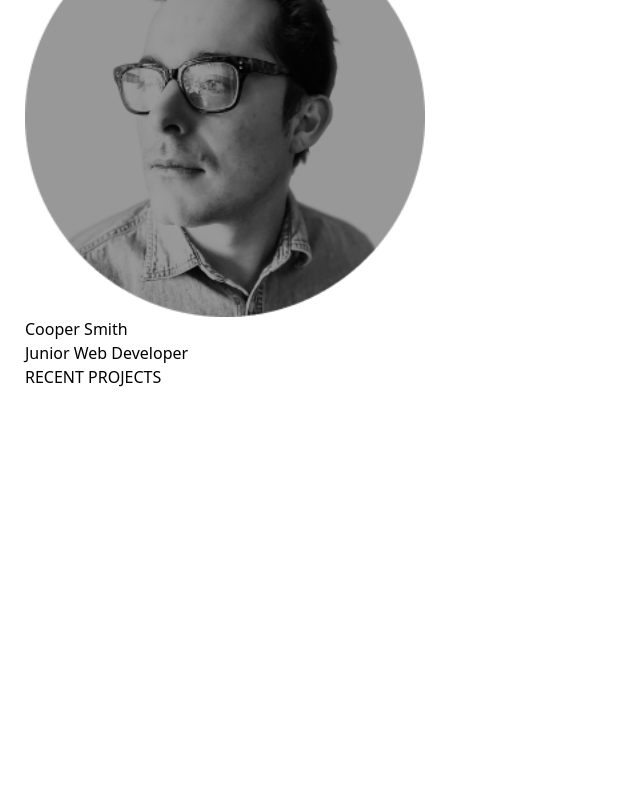
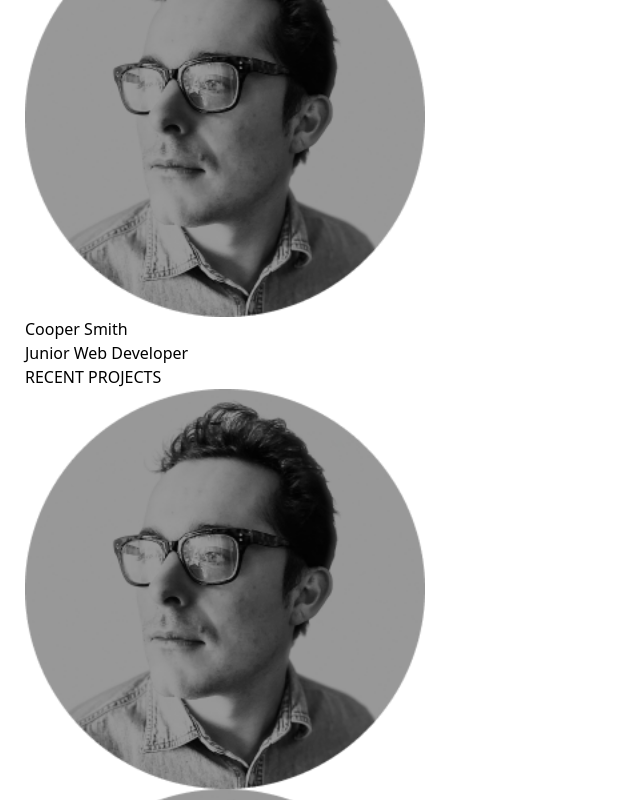
Before and after one commit to cssmith134/thecssmith.com, a React (Vite) app: page / in a window 1280 px wide. Shown: the part 300-1100 px from the top of the page, without its empty margins (0-640 px from the left). Before the commit the page ends 800 px from the top, so only its background shows below. Built offline with nearby package versions, Linux system fonts and the light colour scheme.

Commit message:
potential placements for projects

```diff
--- a/src/components/Header.tsx
+++ b/src/components/Header.tsx
@@ -1,10 +1,10 @@
 import Navigation from './Navigation'
-
+import { Link } from 'react-router-dom';
 const Header = () => {
     return (
         <header className='flex justify-between flex-col md:flex-row'>
-            <div>
-                <h1 className='font-roboto text-xl'>COOPER SMITH</h1>
+            <div >
+               <Link to="/"><h1 className='font-roboto text-xl'>COOPER SMITH</h1></Link>
             </div>
             <div>
                 <Navigation />
--- a/src/pages/Home.tsx
+++ b/src/pages/Home.tsx
@@ -32,6 +32,15 @@ const Home = () => {
                             RECENT PROJECTS
                         </h1>
                     </div>
+                    <div>
+                    <div className="flex auto max-h-fit justify-between gap-x-20 flex-col lg:flex-row">
+                        {/* placeholders for now */}
+                    <img src="/bio-photo1.png" width="400" height="400" alt=""  />
+                    <img src="/bio-photo1.png" width="400" height="400" alt=""  />
+                    <img src="/bio-photo1.png" width="400" height="400" alt=""  />
+                    <img src="/bio-photo1.png" width="400" height="400" alt=""  />
+                    </div>
+                    </div>
                 </section>
             </div>
         </div>
```
